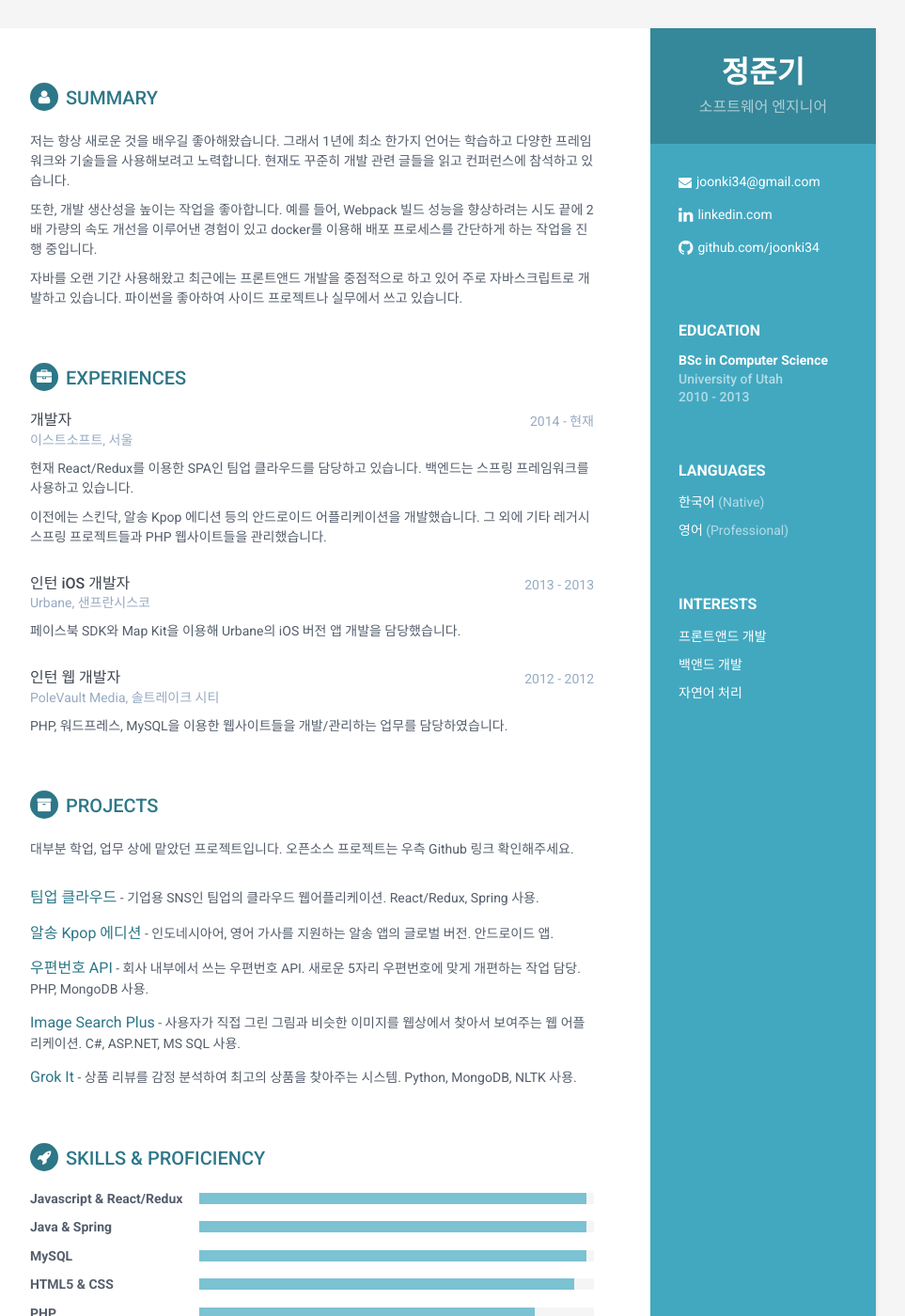
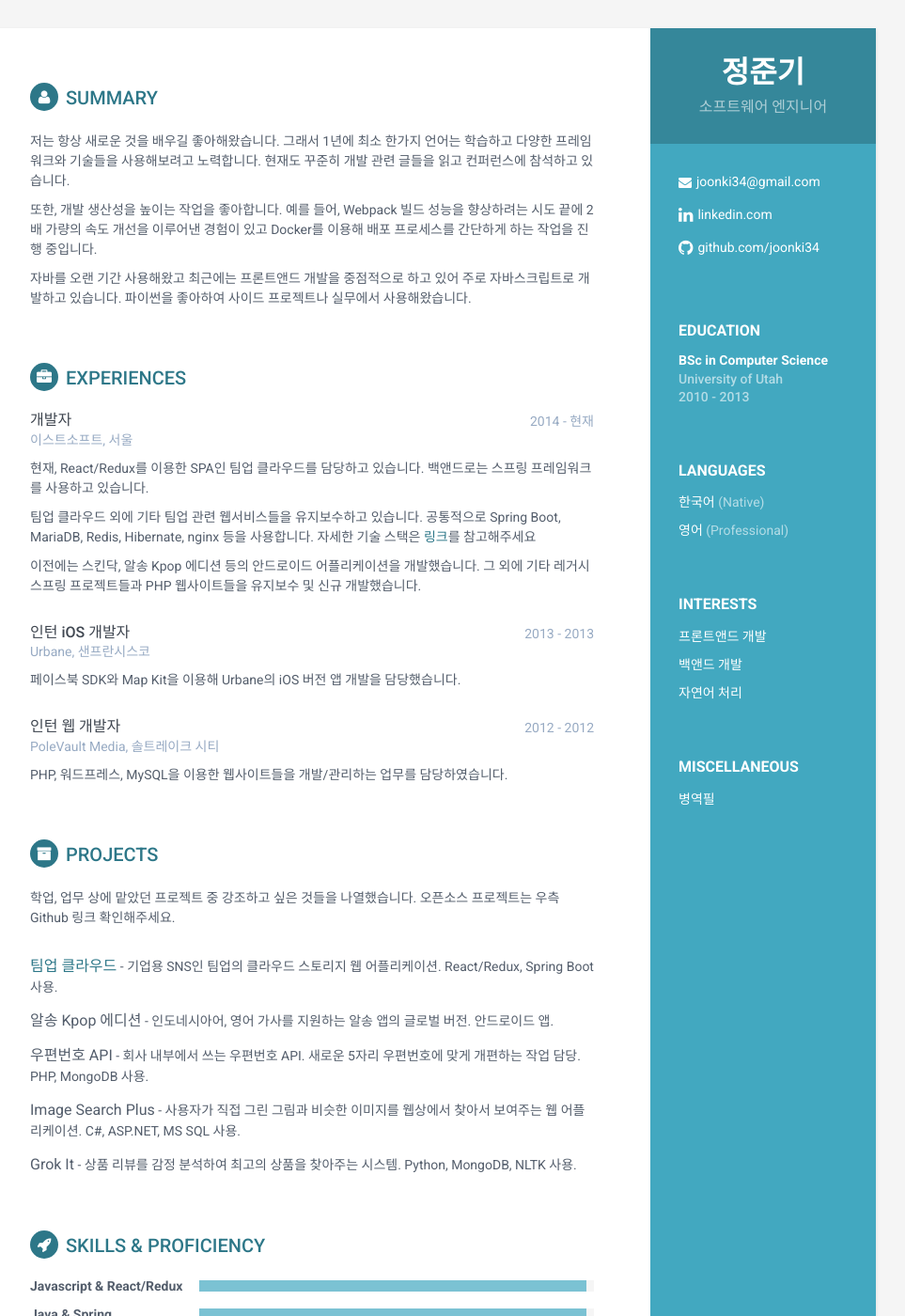
Before and after one commit to joonki34/joonki34.github.io, a Jekyll site: the page built from korean/index.html, in a window 1280 px wide and 1400 px high. Shown: the whole window at 94% size, without its empty margins (188-1151 px from the left). Built offline with Jekyll 4.4.1, drawn with Linux system fonts in a browser that asks for light colours.

Commit message:
Edit korean page

```diff
--- a/_layouts/korean.html
+++ b/_layouts/korean.html
@@ -69,6 +69,13 @@
                 </ul>
             </div><!--//interests-->
 
+            <div class="misc-container container-block">
+                <h2 class="container-block-title">Miscellaneous</h2>
+                <ul class="list-unstyled interests-list">
+                    <li>병역필</li>
+                </ul>
+            </div>
+
         </div><!--//sidebar-wrapper-->
 
         <div class="main-wrapper">
@@ -77,8 +84,8 @@
                 <h2 class="section-title"><i class="fa fa-user"></i>Summary</h2>
                 <div class="summary">
                     <p>저는 항상 새로운 것을 배우길 좋아해왔습니다. 그래서 1년에 최소 한가지 언어는 학습하고 다양한 프레임워크와 기술들을 사용해보려고 노력합니다. 현재도 꾸준히 개발 관련 글들을 읽고 컨퍼런스에 참석하고 있습니다.</p>
-                    <p>또한, 개발 생산성을 높이는 작업을 좋아합니다. 예를 들어, Webpack 빌드 성능을 향상하려는 시도 끝에 2배 가량의 속도 개선을 이루어낸 경험이 있고 docker를 이용해 배포 프로세스를 간단하게 하는 작업을 진행 중입니다.</p>
-                    <p>자바를 오랜 기간 사용해왔고 최근에는 프론트앤드 개발을 중점적으로 하고 있어 주로 자바스크립트로 개발하고 있습니다. 파이썬을 좋아하여 사이드 프로젝트나 실무에서 쓰고 있습니다.</p>
+                    <p>또한, 개발 생산성을 높이는 작업을 좋아합니다. 예를 들어, Webpack 빌드 성능을 향상하려는 시도 끝에 2배 가량의 속도 개선을 이루어낸 경험이 있고 Docker를 이용해 배포 프로세스를 간단하게 하는 작업을 진행 중입니다.</p>
+                    <p>자바를 오랜 기간 사용해왔고 최근에는 프론트앤드 개발을 중점적으로 하고 있어 주로 자바스크립트로 개발하고 있습니다. 파이썬을 좋아하여 사이드 프로젝트나 실무에서 사용해왔습니다.</p>
                 </div><!--//summary-->
             </section><!--//section-->
 
@@ -94,8 +101,9 @@
                         <div class="company">이스트소프트, 서울</div>
                     </div><!--//meta-->
                     <div class="details">
-                        <p>현재 React/Redux를 이용한 SPA인 팀업 클라우드를 담당하고 있습니다. 백엔드는 스프링 프레임워크를 사용하고 있습니다.</p>
-                        <p>이전에는 스킨닥, 알송 Kpop 에디션 등의 안드로이드 어플리케이션을 개발했습니다. 그 외에 기타 레거시 스프링 프로젝트들과 PHP 웹사이트들을 관리했습니다.</p>
+                        <p>현재, React/Redux를 이용한 SPA인 팀업 클라우드를 담당하고 있습니다. 백앤드로는 스프링 프레임워크를 사용하고 있습니다.</p>
+                        <p>팀업 클라우드 외에 기타 팀업 관련 웹서비스들을 유지보수하고 있습니다. 공통적으로 Spring Boot, MariaDB, Redis, Hibernate, nginx 등을 사용합니다. 자세한 기술 스택은 <a href="http://stackshare.io/estsoft/teamup">링크</a>를 참고해주세요</p>
+                        <p>이전에는 스킨닥, 알송 Kpop 에디션 등의 안드로이드 어플리케이션을 개발했습니다. 그 외에 기타 레거시 스프링 프로젝트들과 PHP 웹사이트들을 유지보수 및 신규 개발했습니다.</p>
                     </div><!--//details-->
                 </div><!--//item-->
 
@@ -109,7 +117,6 @@
                     </div><!--//meta-->
                     <div class="details">
                         <p>페이스북 SDK와 Map Kit을 이용해 Urbane의 iOS 버전 앱 개발을 담당했습니다.</p>
-
                     </div><!--//details-->
                 </div><!--//item-->
 
@@ -131,24 +138,28 @@
             <section class="section projects-section">
                 <h2 class="section-title"><i class="fa fa-archive"></i>Projects</h2>
                 <div class="intro">
-                    <p>대부분 학업, 업무 상에 맡았던 프로젝트입니다. 오픈소스 프로젝트는 우측 Github 링크 확인해주세요.</p>
+                    <p>학업, 업무 상에 맡았던 프로젝트 중 강조하고 싶은 것들을 나열했습니다. 오픈소스 프로젝트는 우측 Github 링크 확인해주세요.</p>
                 </div><!--//intro-->
+
                 <div class="item">
-                    <span class="project-title"><a href="https://cloud.tmup.com" target="_blank">팀업 클라우드</a></span> - <span class="project-tagline">기업용 SNS인 팀업의 클라우드 웹어플리케이션. React/Redux, Spring 사용.</span>
+                    <span class="project-title"><a href="https://cloud.tmup.com" target="_blank">팀업 클라우드</a></span> - <span class="project-tagline">기업용 SNS인 팀업의 클라우드 스토리지 웹 어플리케이션. React/Redux, Spring Boot 사용.</span>
+                </div><!--//item-->
 
-                </div><!--//item-->
                 <div class="item">
-                    <span class="project-title"><a href="#">알송 Kpop 에디션</a></span> -
+                    <span class="project-title">알송 Kpop 에디션</span> -
                     <span class="project-tagline">인도네시아어, 영어 가사를 지원하는 알송 앱의 글로벌 버전. 안드로이드 앱.</span>
                 </div><!--//item-->
+
                 <div class="item">
-                    <span class="project-title"><a href="#">우편번호 API</a></span> - <span class="project-tagline">회사 내부에서 쓰는 우편번호 API. 새로운 5자리 우편번호에 맞게 개편하는 작업 담당. PHP, MongoDB 사용.</span>
+                    <span class="project-title">우편번호 API</span> - <span class="project-tagline">회사 내부에서 쓰는 우편번호 API. 새로운 5자리 우편번호에 맞게 개편하는 작업 담당. PHP, MongoDB 사용.</span>
                 </div><!--//item-->
+
                 <div class="item">
-                    <span class="project-title"><a href="#">Image Search Plus</a></span> - <span class="project-tagline">사용자가 직접 그린 그림과 비슷한 이미지를 웹상에서 찾아서 보여주는 웹 어플리케이션. C#, ASP.NET, MS SQL 사용.</span>
+                    <span class="project-title">Image Search Plus</span> - <span class="project-tagline">사용자가 직접 그린 그림과 비슷한 이미지를 웹상에서 찾아서 보여주는 웹 어플리케이션. C#, ASP.NET, MS SQL 사용.</span>
                 </div><!--//item-->
+
                 <div class="item">
-                    <span class="project-title"><a href="#">Grok It</a></span> - <span class="project-tagline">상품 리뷰를 감정 분석하여 최고의 상품을 찾아주는 시스템. Python, MongoDB, NLTK 사용.</span>
+                    <span class="project-title">Grok It</span> - <span class="project-tagline">상품 리뷰를 감정 분석하여 최고의 상품을 찾아주는 시스템. Python, MongoDB, NLTK 사용.</span>
                 </div><!--//item-->
             </section><!--//section-->
 
@@ -188,15 +199,15 @@
                     </div><!--//item-->
 
                     <div class="item">
-                        <h3 class="level-title">PHP</h3>
+                        <h3 class="level-title">Python</h3>
                         <div class="level-bar">
-                            <div class="level-bar-inner" data-level="85%">
+                            <div class="level-bar-inner" data-level="70%">
                             </div>
                         </div><!--//level-bar-->
                     </div><!--//item-->
 
                     <div class="item">
-                        <h3 class="level-title">Python</h3>
+                        <h3 class="level-title">Docker</h3>
                         <div class="level-bar">
                             <div class="level-bar-inner" data-level="60%">
                             </div>
```
